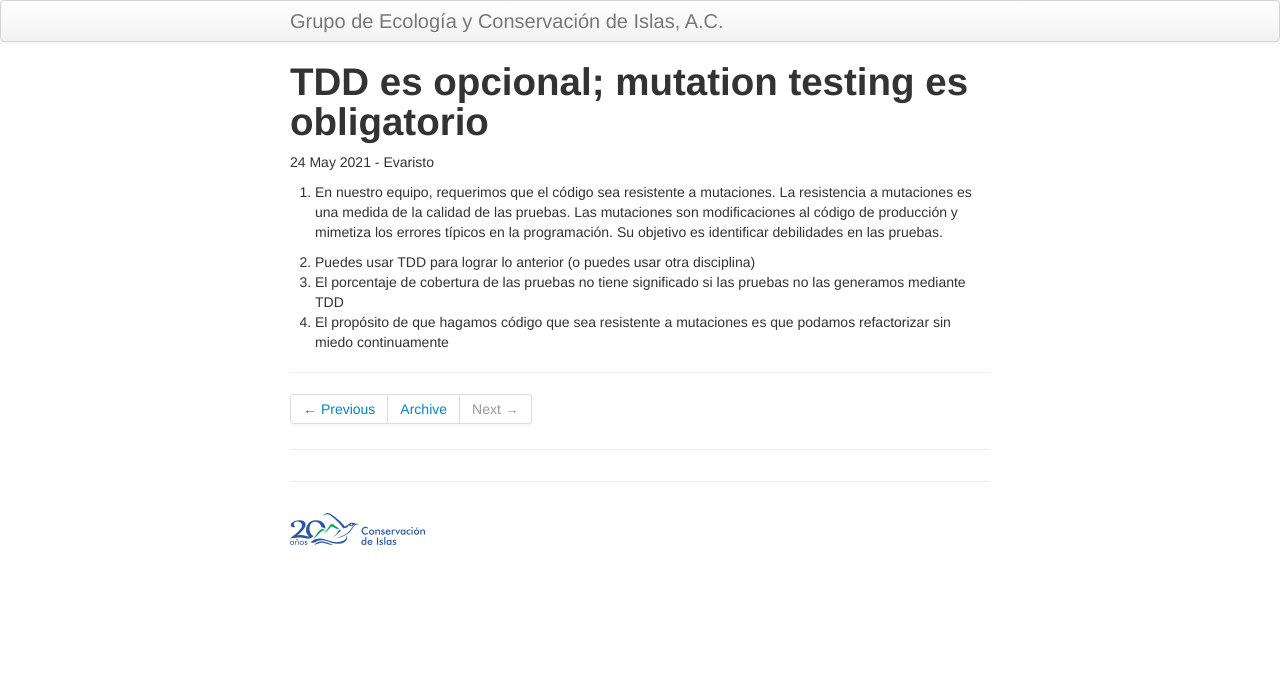
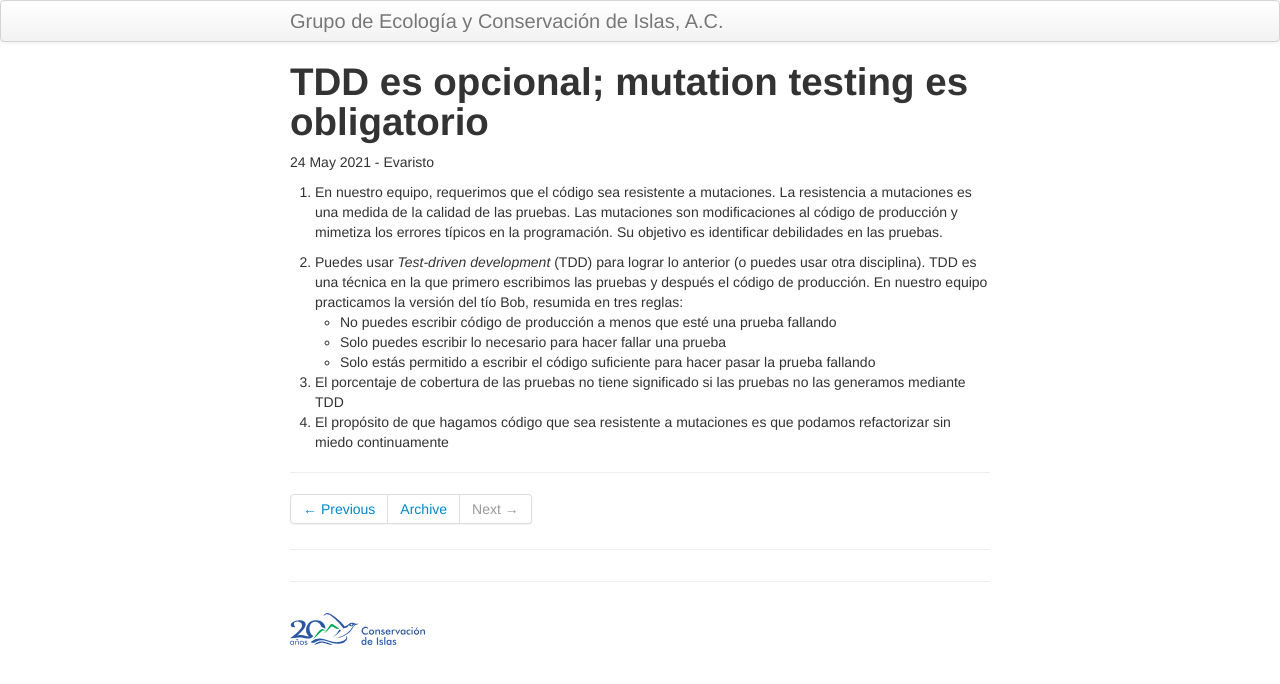
Before and after one commit to LizethMReyes/islasgeci.github.io, a Jekyll site: the page built from _posts/2021-05-24-tdd_mutants.md, in a window 1280 px wide. Shown: the top 684 px of the page. Built offline with Jekyll 4.4.1, drawn with Linux system fonts in a browser that asks for light colours.

Commit message:
✍🏿 Describe tdd

```diff
--- a/_posts/2021-05-24-tdd_mutants.md
+++ b/_posts/2021-05-24-tdd_mutants.md
@@ -10,7 +10,13 @@ tags: equipo
    código de producción y mimetiza los errores típicos en la programación. Su objetivo es
    identificar debilidades en las pruebas.
 
-1. Puedes usar TDD para lograr lo anterior (o puedes usar otra disciplina)
+1. Puedes usar _Test-driven development_ (TDD) para lograr lo anterior (o puedes usar otra
+   disciplina). TDD es una técnica en la que primero escribimos las pruebas y después el código de
+   producción. En nuestro equipo practicamos la versión del tío Bob, resumida en tres reglas:
+   - No puedes escribir código de producción a menos que esté una prueba fallando
+   - Solo puedes escribir lo necesario para hacer fallar una prueba
+   - Solo estás permitido a escribir el código suficiente para hacer pasar la prueba fallando
+
 1. El porcentaje de cobertura de las pruebas no tiene significado si las pruebas no las generamos
    mediante TDD
 1. El propósito de que hagamos código que sea resistente a mutaciones es que podamos refactorizar
```
